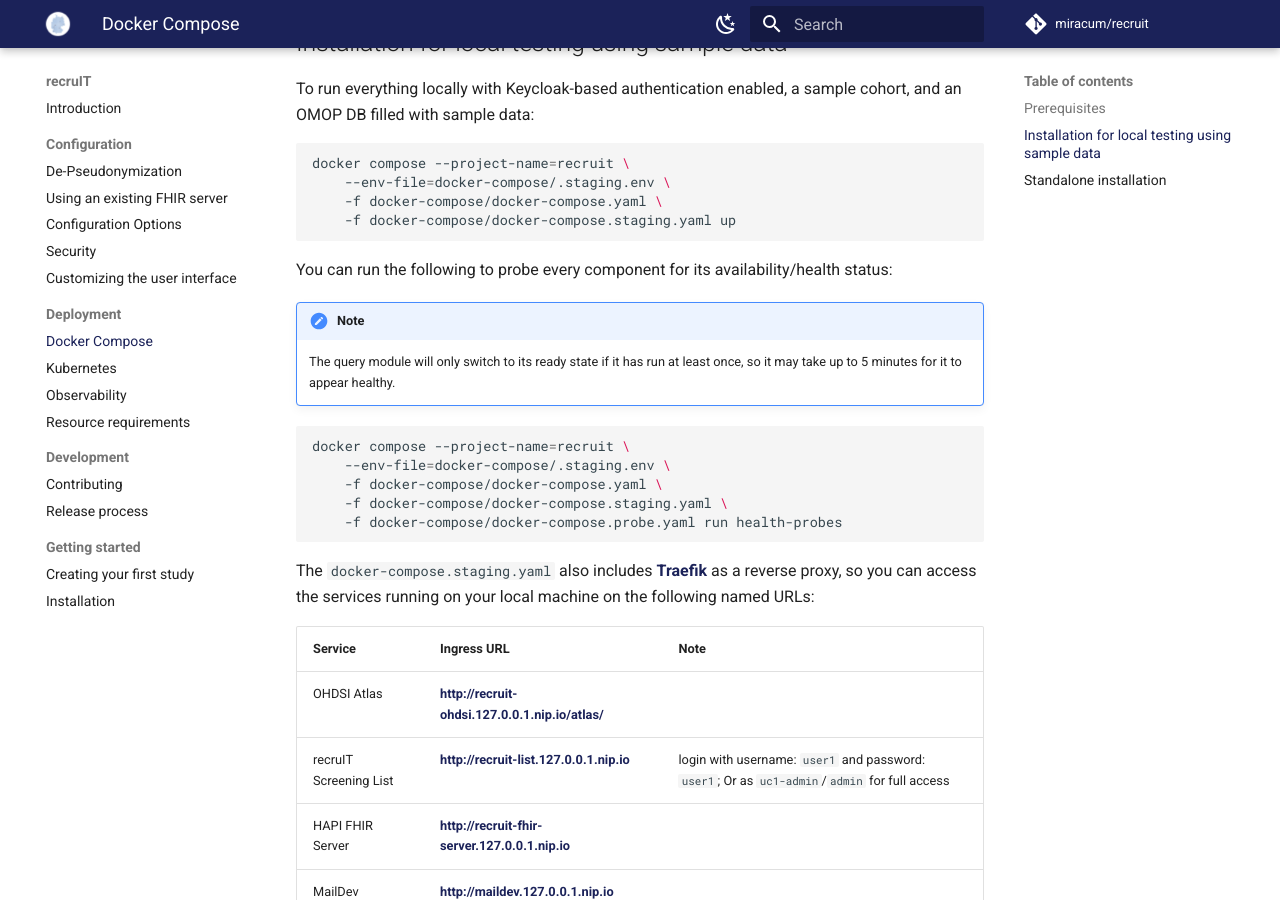
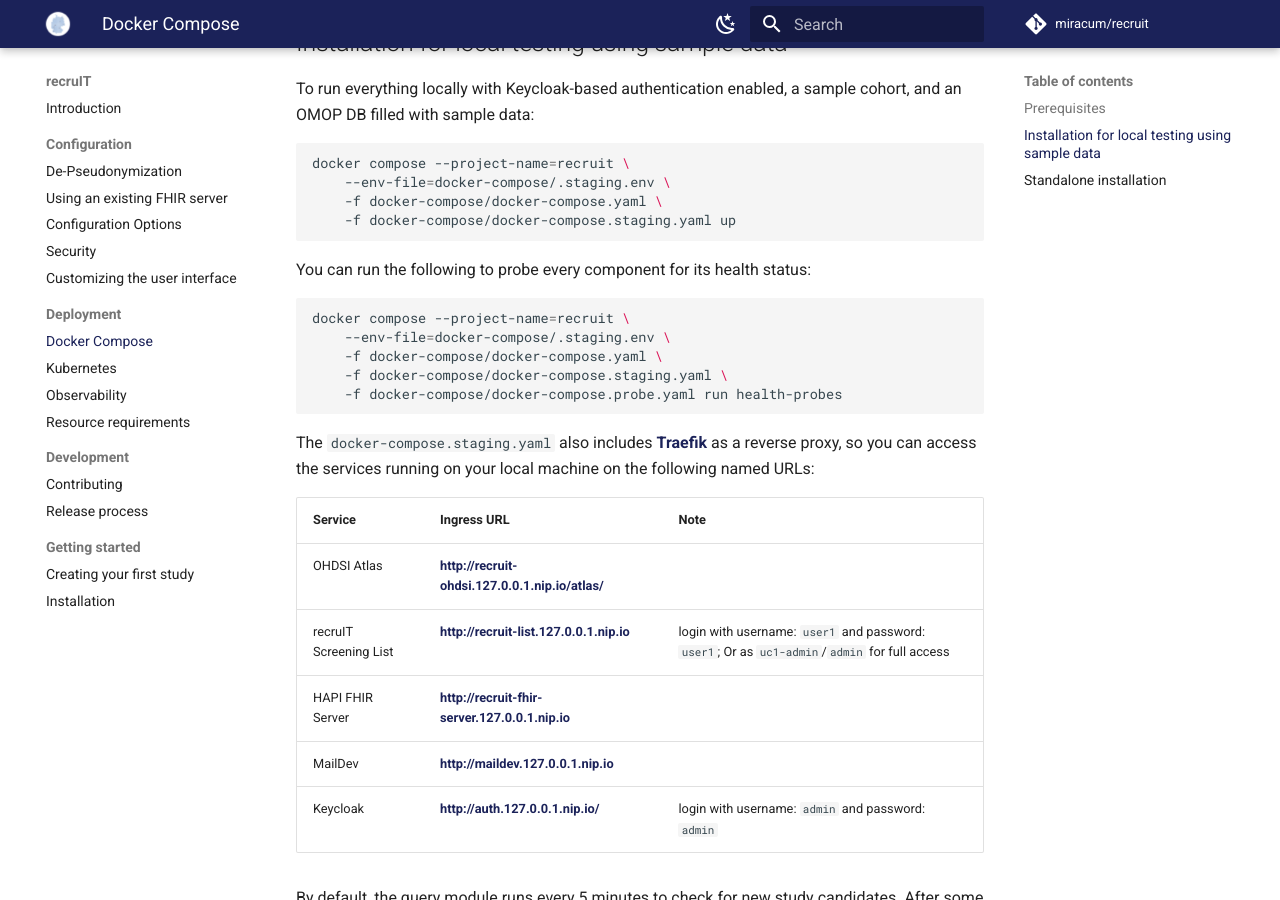
Before and after one commit to miracum/recruit, an MkDocs documentation site: the page built from docs/deployment/docker-compose.md, in a window 1280 px wide and 900 px high, scrolled down 530 px. Built offline with MkDocs 1.6.1 and Material for MkDocs 9.7.7, drawn with Linux system fonts in a browser that asks for light colours; comment, search, counter and statistics services are not loaded.

Commit message:
feat!: updated docker-compose deployment
BREAKING CHANGES:
    * bind all exposed ports to 127.0.0.1 interface
    * use official OHDSI WebAPI and ATLAS container images
    * added localhost:38084 to CORS allowed origin in WebAPI
    * updated FHIR server to v6.0.1
    * updated postgres DB used by FHIR server to v14.4
    * changed default NOTIFY_MAILER_LINKTEMPLATE to localhost URL
    * set ipc, cap_drop, privileged, and read_only for most services to maximize security
    * added traefik service listening on port 80 and configured all relevant
      services to run on a nip.io local domain
    * only expose list and the staging environment keycloak on a
       localhost port by default. Rest uses traefik

````diff
--- a/docs/deployment/docker-compose.md
+++ b/docs/deployment/docker-compose.md
@@ -27,12 +27,7 @@
     -f docker-compose/docker-compose.staging.yaml up
 ```
 
-You can run the following to probe every component for its availability/health status:
-
-!!! note
-
-    The query module will only switch to its ready state if it has run at least once,
-    so it may take up to 5 minutes for it to appear healthy.
+You can run the following to probe every component for its health status:
 
 ```sh
 docker compose --project-name=recruit \
````
Also changed, not shown: .releaserc.json, 3 other files.
